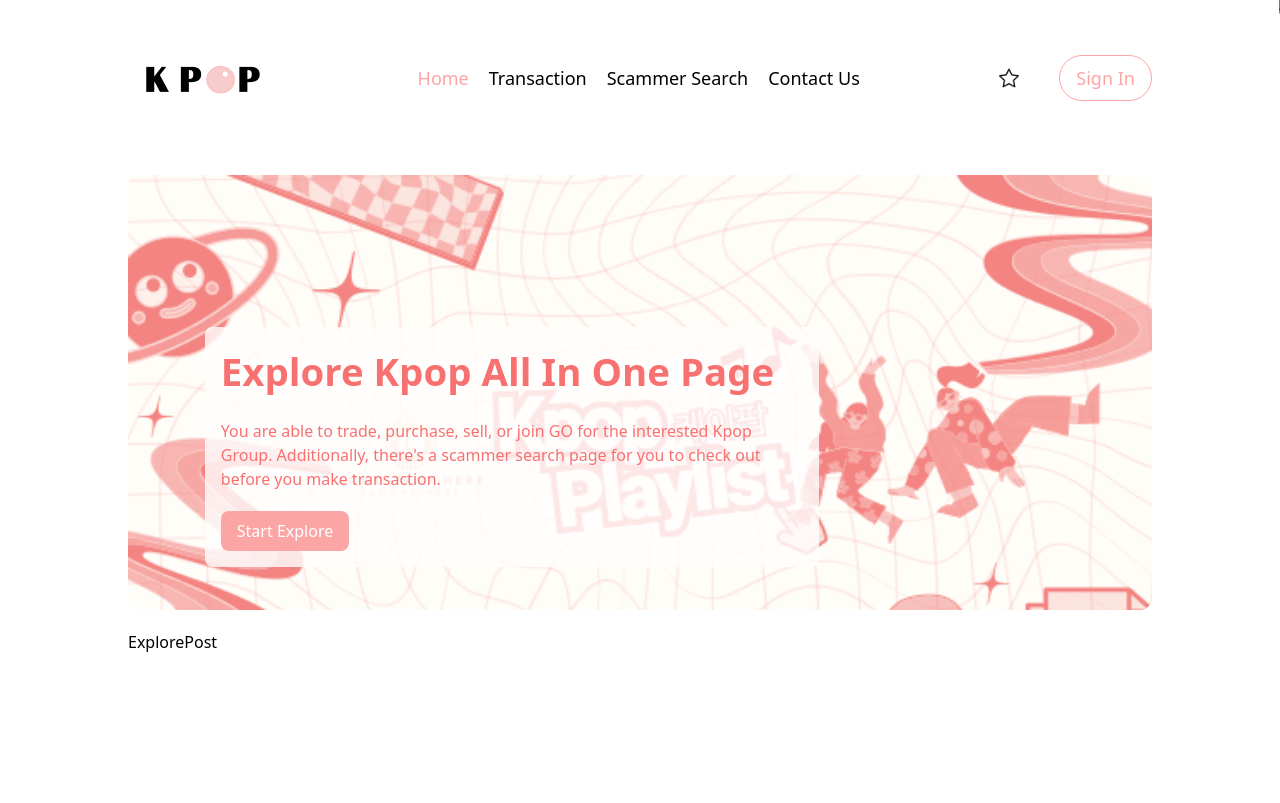
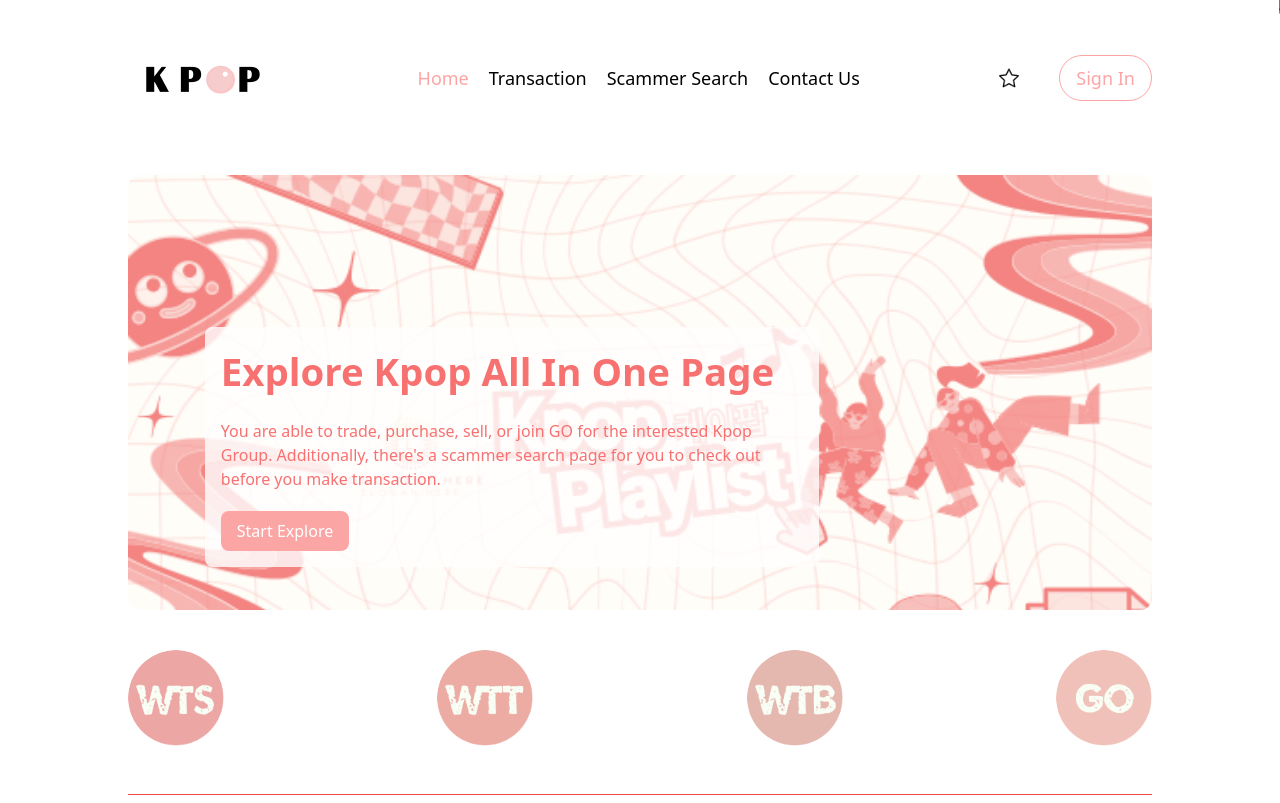
Before and after one commit to xiaqian1999/Kpop-All-In-One, a React (Vite) app: page / in a window 1280 px wide. Built offline with nearby package versions, Linux system fonts and the light colour scheme.

Commit message:
Restructure the folder

```diff
--- a/src/App.jsx
+++ b/src/App.jsx
@@ -1,8 +1,8 @@
 import React from 'react';
 import PropTypes from 'prop-types';
-import Navbar from './components/Navbar/Navbar';
+import Navbar from './components/Navbar';
 import { Routes, Route } from 'react-router-dom';
-import Home from './pages/Home/Home';
+import Home from './pages/Home';
 
 
 const App = props => {
--- a/src/components/ExplorePost/ExplorePost.jsx
+++ /dev/null
@@ -1,9 +0,0 @@
-import React from 'react'
-
-const ExplorePost = () => {
-  return (
-    <div>ExplorePost</div>
-  )
-}
-
-export default ExplorePost
--- a/src/components/Header/Header.jsx
+++ b/src/components/Header.jsx
@@ -1,5 +1,5 @@
 import React from 'react'
-import { assets } from '../../assets/assets'
+import { assets } from '../assets/assets'
 
 const Header = () => {
   return (
--- a/src/components/Navbar/Navbar.jsx
+++ b/src/components/Navbar.jsx
@@ -1,6 +1,6 @@
 import React, { useState } from 'react'
 // import './Navbar.css';
-import { assets } from '../../assets/assets';
+import { assets } from '../assets/assets';
 
 
 const Navbar = () => {
--- /dev/null
+++ b/src/pages/Home.jsx
@@ -0,0 +1,18 @@
+import React, { useState } from 'react'
+import Header from '../components/Header'
+import ExplorePost from '../components/ExplorePost'
+// import './Home.css';
+
+const Home = () => {
+
+  const [transactionType, setTransactionType] = useState("All");
+
+  return (
+    <div>
+      <Header />
+      <ExplorePost transactionType={transactionType} setTransactionType={setTransactionType} />
+    </div>
+  )
+}
+
+export default Home
--- a/src/pages/Home/Home.jsx
+++ /dev/null
@@ -1,16 +0,0 @@
-import React from 'react'
-import Header from '../../components/Header/Header'
-import ExplorePost from '../../components/ExplorePost/ExplorePost'
-// import './Home.css';
-
-const Home = () => {
-
-  return (
-    <div>
-      <Header />
-      <ExplorePost />
-    </div>
-  )
-}
-
-export default Home
```
